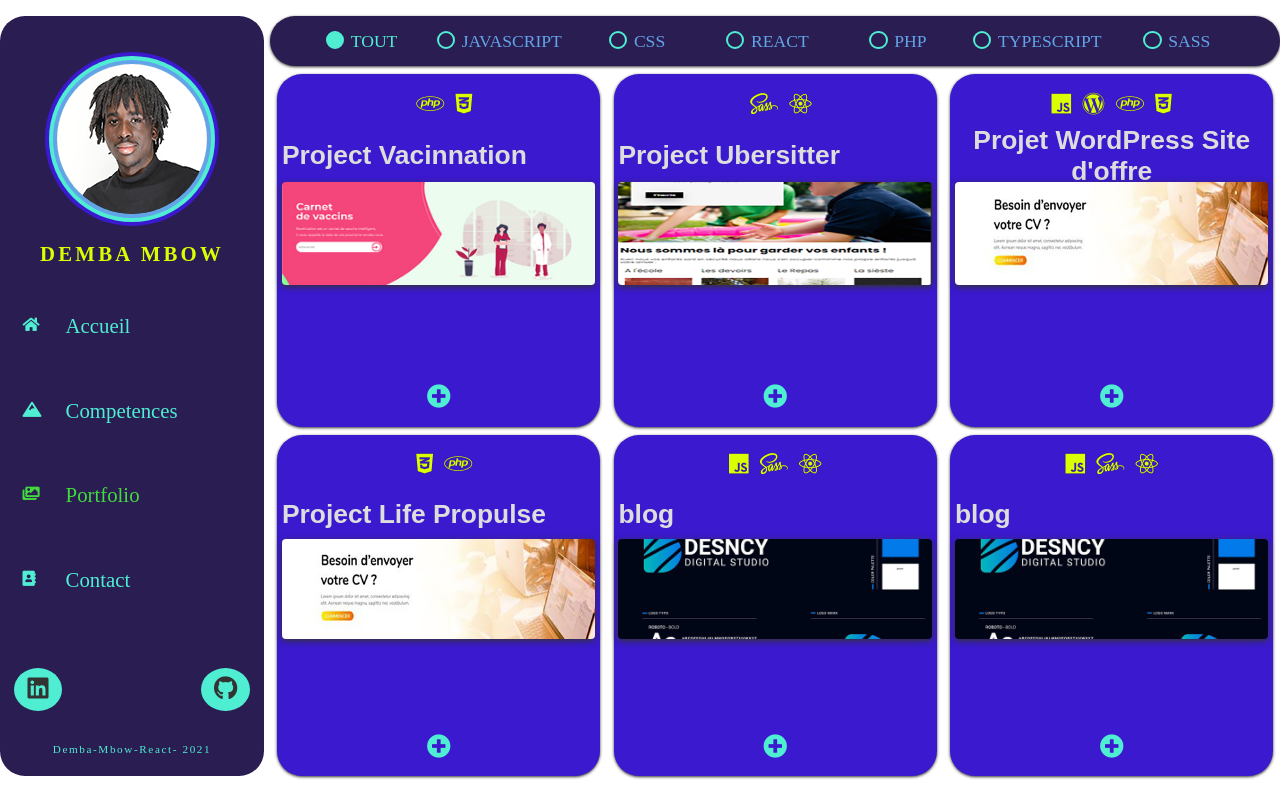
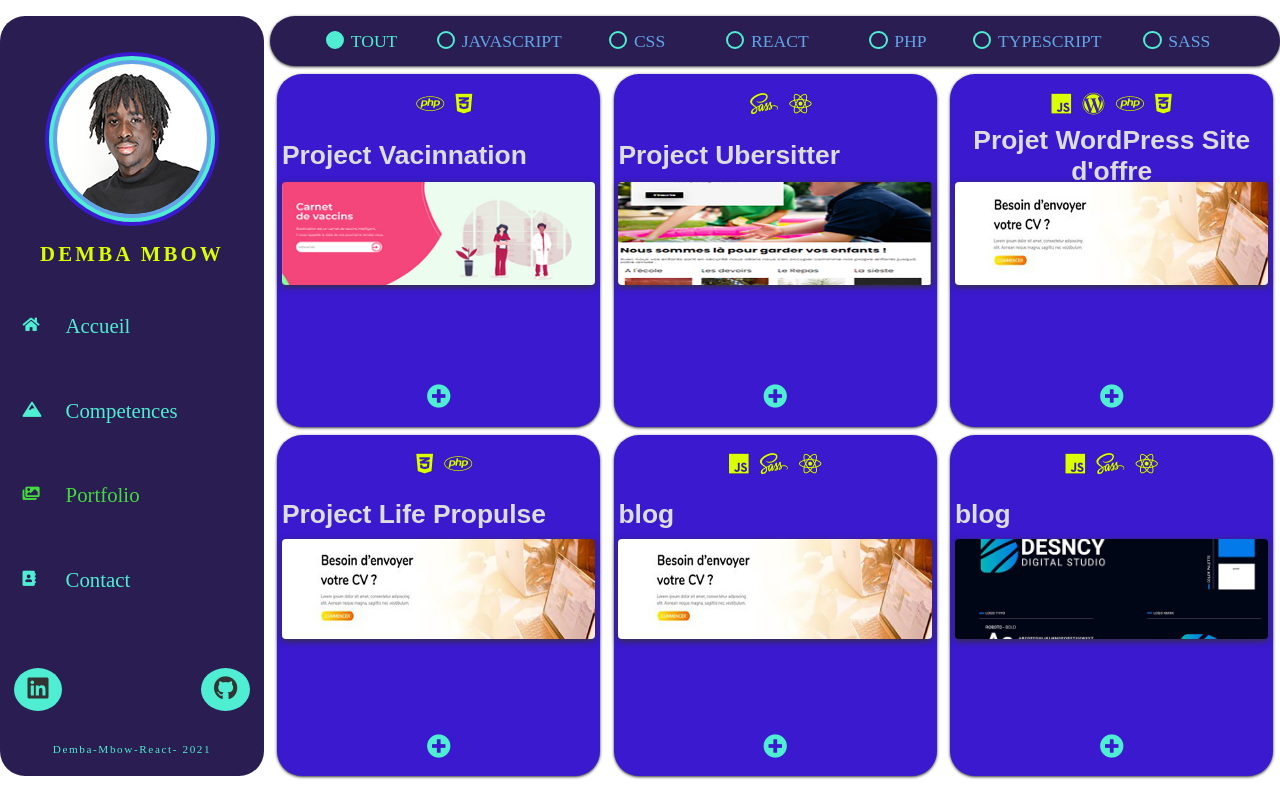
Before and after one commit to DembaMBOW/react-cv, a React (Create React App) app: page /portfolio in a window 1280 px wide. Built offline with nearby package versions, Linux system fonts and the light colour scheme; some icons are missing; a web font is replaced by a local one.

Commit message:
test-image

```diff
--- a/src/data/portfolioData.js
+++ b/src/data/portfolioData.js
@@ -15,7 +15,7 @@ export const portfolioData = [
     languagesIcons: ['fab fa-typescript','fab fa-sass','fab fa-react'],
     source: 'https://github.com/needforschool/nfactory-ubersitter',
     info: "UberSitter est un projet dans le cadre d'une formation NFactory School qui consiste à développer une solution web permettant d'une part à des professionnels de la garde d'enfant de proposer leurs services et, d'autre part, à des parents recherchant une solution de garde ponctuelle ou régulière pour leurs enfants.",
-    picture: './media/project-ubers.PNG'
+    picture: './media/project-ubers.png'
   },
   {
     id: 3,
@@ -24,8 +24,7 @@ export const portfolioData = [
     languagesIcons: ['fab fa-js','fab fa-wordpress','fab fa-php','fab fa-css3-alt'],
     source: 'https://github.com/needforschool/nfactory-lifepropulse',
     info: "Projet pédagogique d'un site vitrine pour une entreprise d'a'nalyse réseau",
-
-    picture: './media/project-life-propulse.JPG'
+    picture: './media/project-life-propulse1.jpg'
   },
   {
     id: 4,
@@ -34,7 +33,7 @@ export const portfolioData = [
     languagesIcons: ['fab fa-html5-alt','fab fa-css3-alt','fab fa-php'],
     source: 'http://www.github.com',
     info: "Projet pédagogique WordPress, Site d'offre, et d'annonce emplois fais totalement, en WordPress.",
-    picture: './media/project-life-propulse.JPG'
+    picture: './media/project-life-propulse1.jpg'
   },
   {
     id: 5,
@@ -43,7 +42,7 @@ export const portfolioData = [
     languagesIcons: ['fab fa-js', 'fab fa-sass','fab fa-react'],
     source: 'https://github.com/DembaMBOW/nextjs-blog',
     info: 'Un blog fait en NEXTjs ',
-    picture: './media/project5.JPG'
+    picture: './media/project-life-propulse1.jpg'
   },
   {
     id: 6,
--- a/src/pages/Home.js
+++ b/src/pages/Home.js
@@ -11,7 +11,7 @@ const Home = () => {
                   <h1>Demba Mbow</h1>
                   <h2>Developpeur web </h2>
                   <div className="pdf">
-                     <a href="../media/Cv-alternance.png" target="_blank">Télécharger CV</a>
+                     <a href="../media//CV-alternance.pdf" target="_blank">Télécharger CV</a>
                   </div>
                  </div>
             </div>
```
Also changed, not shown: public/media/project-life-propulse1.jpg (renamed from public/media/project-life-propulse.jpg).
